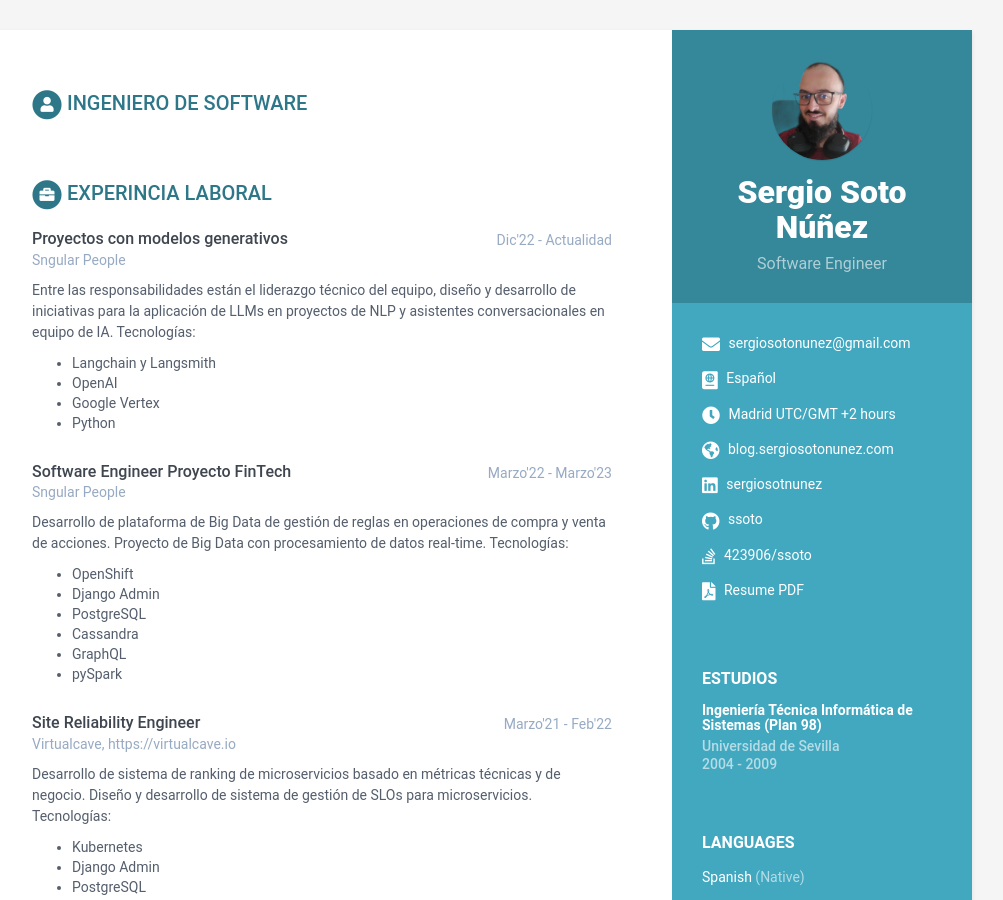
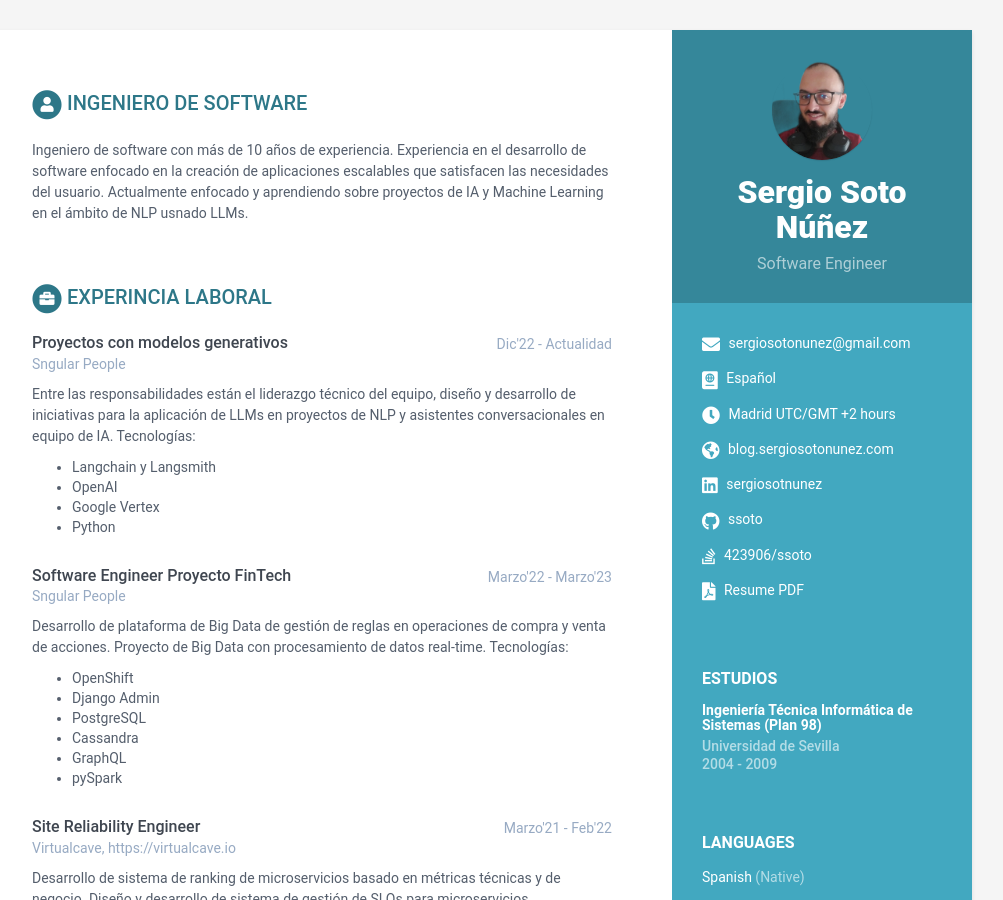
Before and after one commit to ssoto/ssoto.github.io, a Jekyll site: the page built from index.html, in a window 1280 px wide and 900 px high. Shown: the whole window, without its empty margins (168-1171 px from the left). Built offline with Jekyll 4.4.1, drawn with Linux system fonts in a browser that asks for light colours.

```diff
--- a/_data/data.yml
+++ b/_data/data.yml
@@ -50,7 +50,12 @@ sidebar:
 
 career-profile:
     title: Ingeniero de Software
-    summary:
+    summary: |
+      Ingeniero de software con más de 10 años de experiencia.
+      Experiencia en el desarrollo de software enfocado en la creación de
+      aplicaciones escalables que satisfacen las necesidades del usuario.
+      Actualmente enfocado y aprendiendo sobre proyectos de IA y Machine Learning en
+      el ámbito de NLP usnado LLMs.
 education:
     title: Estudios
     info:
```
